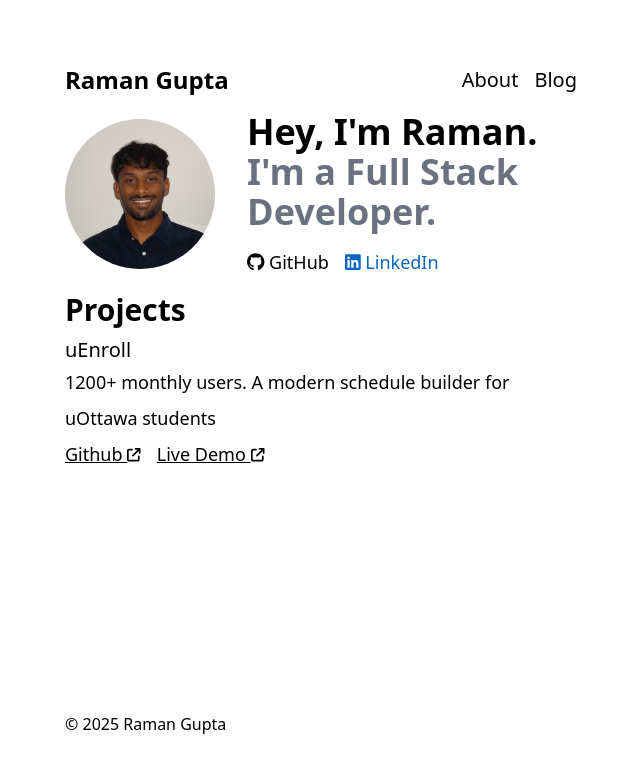
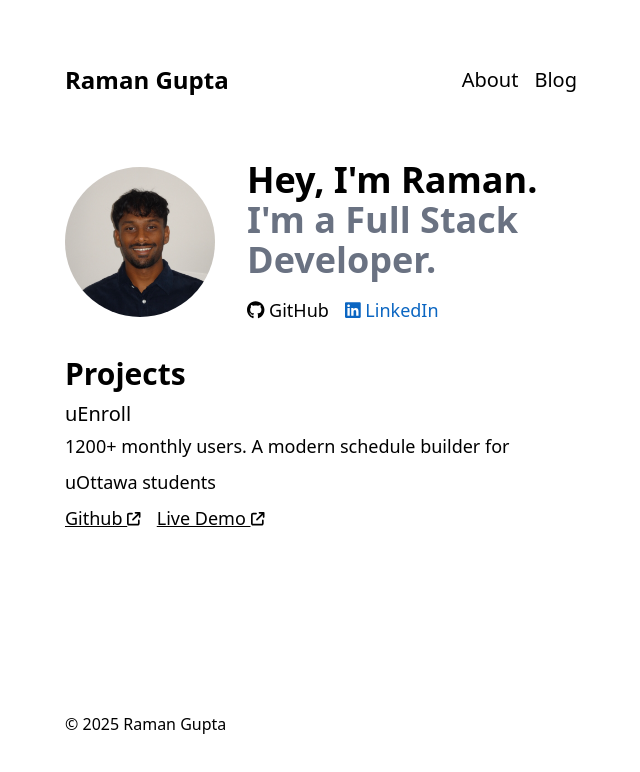
Before and after one commit to g-raman/personal-website, a Next.js app: page / in a window 1280 px wide. Shown: the top 772 px of the page, without its empty margins (319-959 px from the left). Built offline with nearby package versions, Linux system fonts and the light colour scheme.

Commit message:
feat: adjust spacing between items

```diff
--- a/src/app/layout.tsx
+++ b/src/app/layout.tsx
@@ -31,7 +31,7 @@ export default function RootLayout({
   return (
     <html lang="en">
       <body
-        className={`${geistSans.variable} ${geistMono.variable} flex h-dvh flex-col gap-4 px-96 py-16 antialiased`}
+        className={`${geistSans.variable} ${geistMono.variable} flex h-dvh flex-col gap-16 p-4 px-96 py-16 antialiased`}
       >
         <Header />
         {children}
--- a/src/app/page.tsx
+++ b/src/app/page.tsx
@@ -3,7 +3,7 @@ import ProfileCard from "@/components/ProfileCard/ProfileCard";
 
 export default function Home() {
   return (
-    <div>
+    <div className="space-y-8">
       <ProfileCard />
       <Main />
     </div>
```
